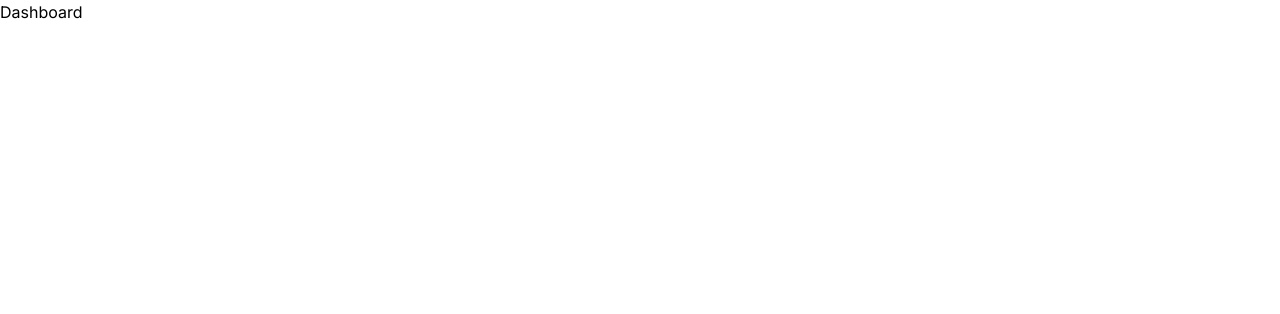
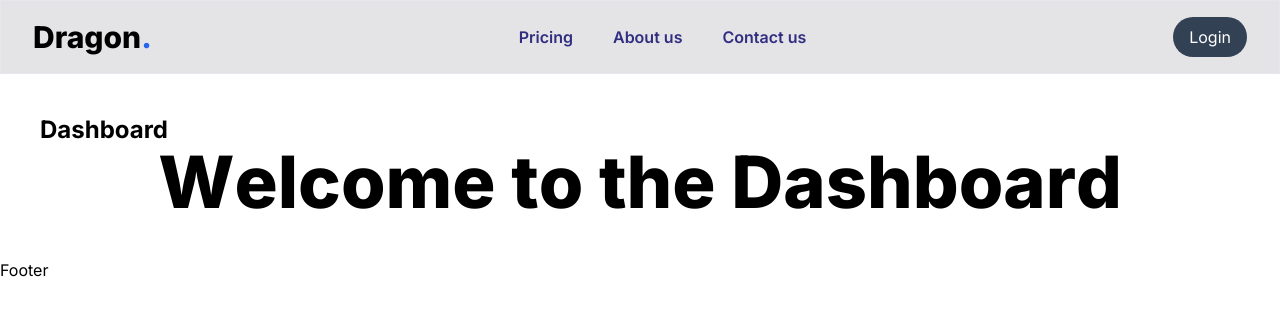
Before and after one commit to seyade/dragon, a Next.js app in the folder client/: page /dashboard in a window 1280 px wide. Shown: the top 314 px of the page. Built offline with nearby package versions, Linux system fonts and the light colour scheme; no server answers.

Commit message:
added pages and improved login routing

```diff
--- /dev/null
+++ b/client/app/about/page.tsx
@@ -0,0 +1,11 @@
+const About = () => {
+	return (
+		<div className="w-full p-8">
+			<main className="flex flex-col items-center justify-between p-24">
+				<h1 className="font-bold text-4xl text-indigo-900 mb-8">About us</h1>
+			</main>
+		</div>
+	);
+};
+
+export default About;
--- /dev/null
+++ b/client/app/contact/page.tsx
@@ -0,0 +1,11 @@
+const Contact = () => {
+	return (
+		<div className="w-full p-8">
+			<main className="flex flex-col items-center justify-between p-24">
+				<h1 className="font-bold text-4xl text-indigo-900 mb-8">Contact us</h1>
+			</main>
+		</div>
+	);
+};
+
+export default Contact;
--- /dev/null
+++ b/client/app/dashboard/dashboard.css
@@ -0,0 +1,9 @@
+.page-title {
+	clip-path: polygon(0 0, 100% 0, 100% 100%, 0% 100%);
+}
+
+.char {
+	opacity: 0;
+	transform: translateY(115px);
+	transition: transform 500ms;
+}
--- a/client/app/dashboard/page.tsx
+++ b/client/app/dashboard/page.tsx
@@ -1,5 +1,67 @@
+"use client";
+import { useEffect, useRef } from "react";
+import gsap from "gsap";
+import { useGSAP } from "@gsap/react";
+import SplitType from "split-type";
+import { useUser } from "@auth0/nextjs-auth0/client";
+
+import "./dashboard.css";
+
 const Dashboard = () => {
-	return <div>Dashboard</div>;
+	const container = useRef<HTMLElement>(null);
+	const { user, error, isLoading } = useUser();
+
+	useGSAP(
+		() => {
+			console.log("LOADED 2");
+
+			if (!isLoading) {
+				const text = new SplitType(".page-title", { types: "chars" });
+
+				gsap.to(".char", {
+					stagger: 0.05,
+					opacity: 1,
+					delay: 0.2,
+					duration: 0.1,
+					y: 0,
+				});
+			}
+		},
+		{ scope: container, dependencies: [isLoading] }
+	);
+
+	if (isLoading)
+		return (
+			<div className="h-screen grid place-content-center">
+				<h1 className="font-extrabold text-4xl">Loading...</h1>
+			</div>
+		);
+
+	if (error)
+		return (
+			<div className="h-screen flex justify-center items-center text-center">
+				<h1 className="font-bold text-red-600 text-xl">
+					Oops! We&rsquo;ll fix this one, bear with us.
+					<span className="block font-semibold">{error?.message}</span>
+				</h1>
+			</div>
+		);
+
+	return (
+		<div className="container w-full mx-auto p-10">
+			<header>
+				<h1 className="font-bold text-2xl">Dashboard</h1>
+			</header>
+			<main ref={container} className="flex w-full justify-center items-center">
+				<h2
+					className="page-title font-extrabold text-7xl"
+					style={{ clipPath: "polygon(0 0, 100% 0, 100% 100%, 0% 100%)" }}
+				>
+					Welcome to the Dashboard
+				</h2>
+			</main>
+		</div>
+	);
 };
 
 export default Dashboard;
--- a/client/app/layout.tsx
+++ b/client/app/layout.tsx
@@ -1,6 +1,10 @@
 import type { Metadata } from "next";
+
 import { UserProvider } from "@auth0/nextjs-auth0/client";
 import { Inter } from "next/font/google";
+import Header from "@/components/header";
+import Footer from "@/components/footer";
+
 import "./globals.css";
 
 const inter = Inter({ subsets: ["latin"] });
@@ -18,7 +22,11 @@ export default function RootLayout({
 	return (
 		<html lang="en">
 			<UserProvider>
-				<body className={inter.className}>{children}</body>
+				<body className={inter.className}>
+					<Header />
+					{children}
+					<Footer />
+				</body>
 			</UserProvider>
 		</html>
 	);
--- a/client/app/page.tsx
+++ b/client/app/page.tsx
@@ -1,42 +1,17 @@
 import Image from "next/image";
+
+import { useUser } from "@auth0/nextjs-auth0/client";
 
 export default function Home() {
 	return (
 		<div className="w-full p-8">
-			<header className="app-header flex justify-between items-center w-full">
-				<a href="/" className="flex items-center font-extrabold text-3xl">
-					Dragon<span className="text-blue-600">.</span>
-				</a>
-				<nav className="flex w-full items-center">
-					<ul className="flex mx-auto font-semibold text-indigo-900">
-						<li className="mx-5">
-							<a href="/">Pricing</a>
-						</li>
-						<li className="mx-5">
-							<a href="/">About us</a>
-						</li>
-						<li className="mx-5">
-							<a href="/">Contact us</a>
-						</li>
-					</ul>
-					<div>
-						<a
-							className="flex items-center justify-center py-2 px-4 bg-slate-700 text-white rounded-full"
-							href="/api/auth/login"
-						>
-							Login
-						</a>
-					</div>
-				</nav>
-			</header>
-
 			<main className="flex flex-col items-center justify-between p-24">
 				<h1 className="font-bold text-4xl text-indigo-900 mb-8">
 					Choose your Co-founders wisely
 				</h1>
 				<a
 					className="flex items-center justify-center py-3 px-5 bg-slate-700 text-white rounded-full text-xl"
-					href="/api/auth/login"
+					href="/api/auth/login?returnTo=/dashboard"
 				>
 					Get started
 				</a>
--- /dev/null
+++ b/client/app/pricing/page.tsx
@@ -0,0 +1,13 @@
+import React from "react";
+
+const Pricing = () => {
+	return (
+		<div className="w-full p-8">
+			<main className="flex flex-col items-center justify-between p-24">
+				<h1 className="font-bold text-4xl text-indigo-900 mb-8">Pricing</h1>
+			</main>
+		</div>
+	);
+};
+
+export default Pricing;
--- /dev/null
+++ b/client/components/footer/index.tsx
@@ -0,0 +1,7 @@
+import React from "react";
+
+const Footer = () => {
+	return <div>Footer</div>;
+};
+
+export default Footer;
--- /dev/null
+++ b/client/components/header/index.tsx
@@ -0,0 +1,66 @@
+"use client";
+
+import React from "react";
+import { useUser } from "@auth0/nextjs-auth0/client";
+import Image from "next/image";
+
+const Header = () => {
+	const { user } = useUser();
+
+	return (
+		<header className="flex justify-between items-center w-full py-4 px-8 border bg-zinc-200">
+			<a href="/" className="flex items-center font-extrabold text-3xl">
+				Dragon<span className="text-blue-600">.</span>
+			</a>
+
+			<div className={`flex items-center ${!user && "w-full"}`}>
+				{!user && (
+					<ul className="flex mx-auto font-semibold text-indigo-900">
+						<li className="mx-5">
+							<a href="/pricing">Pricing</a>
+						</li>
+						<li className="mx-5">
+							<a href="/about">About us</a>
+						</li>
+						<li className="mx-5">
+							<a href="/contact">Contact us</a>
+						</li>
+					</ul>
+				)}
+
+				{user ? (
+					<>
+						<p className="font-semibold mr-2">{user?.name}</p>
+						{user?.picture && (
+							<Image
+								className="rounded-full"
+								width={48}
+								height={48}
+								src={user?.picture}
+								alt="User name"
+							/>
+						)}
+
+						{console.log("USER---", user)}
+
+						<a
+							className="flex items-center justify-center ml-4 py-2 px-4 bg-slate-700 text-white rounded-full"
+							href="/api/auth/logout"
+						>
+							Logout
+						</a>
+					</>
+				) : (
+					<a
+						className="flex items-center justify-center py-2 px-4 bg-slate-700 text-white rounded-full"
+						href="/api/auth/login?returnTo=/dashboard"
+					>
+						Login
+					</a>
+				)}
+			</div>
+		</header>
+	);
+};
+
+export default Header;
--- a/client/next.config.js
+++ b/client/next.config.js
@@ -1,4 +1,18 @@
 /** @type {import('next').NextConfig} */
-const nextConfig = {}
+const nextConfig = {
+	reactStrictMode: false,
+	images: {
+		remotePatterns: [
+			{
+				protocol: "https",
+				hostname: "lh3.googleusercontent.com",
+				port: "",
+				pathname: "/a/**",
+			},
+		],
+	},
+};
 
-module.exports = nextConfig
+// https://lh3.googleusercontent.com/a/ACg8ocKBVQfni-QVjdMiu5CH5bTmXQhE9hqV8etdGRw84pkG=s96-c
+
+module.exports = nextConfig;
--- a/client/package.json
+++ b/client/package.json
@@ -10,9 +10,12 @@
   },
   "dependencies": {
     "@auth0/nextjs-auth0": "^3.5.0",
+    "@gsap/react": "^2.0.2",
+    "gsap": "^3.12.4",
     "next": "14.0.4",
     "react": "^18",
-    "react-dom": "^18"
+    "react-dom": "^18",
+    "split-type": "^0.3.4"
   },
   "devDependencies": {
     "@types/node": "^20",
```
Also changed, not shown: 1 other file (tests, documents, lock files or other folders).
